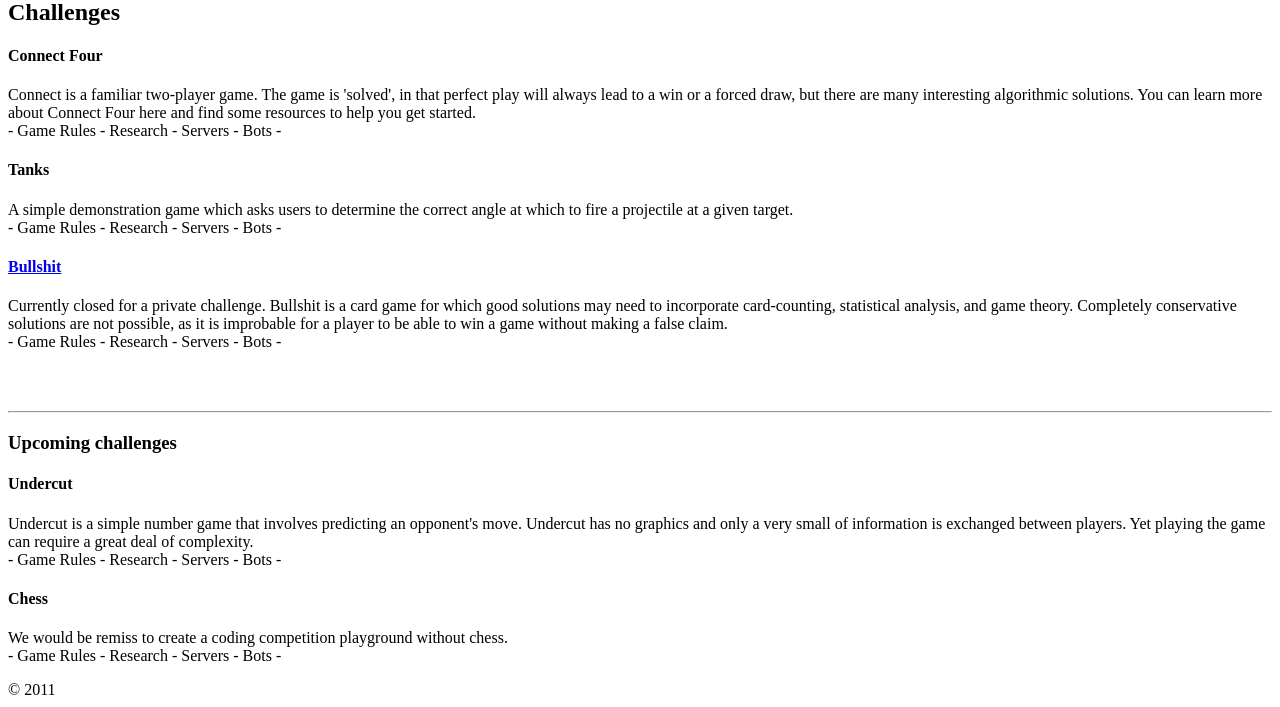
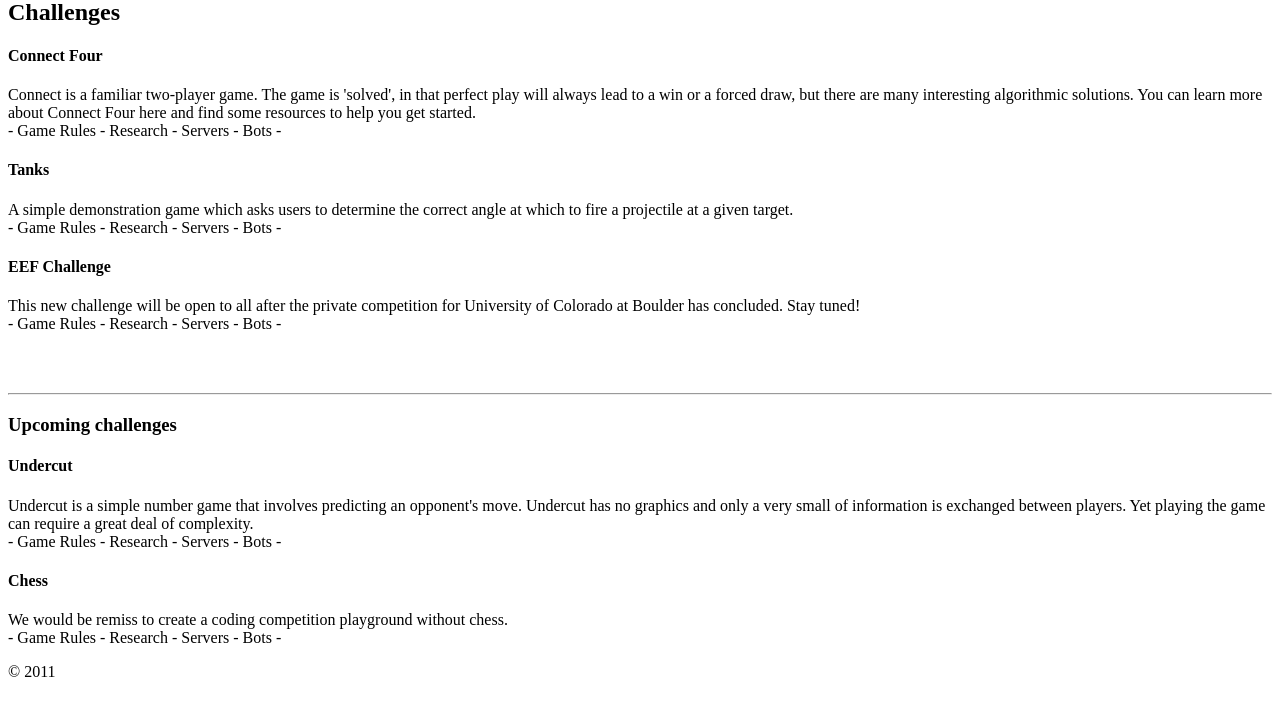
Before and after one commit to battle-io/web-php, a PHP site: template application/views/codewars/challenges.php in a window 1280 px wide. Shown: the part 342-1049 px from the top of the page. After the commit the page ends 1019 px from the top, so only its background shows below. Run offline with PHP 8.4, Linux system fonts and the light colour scheme; the template is opened without the code that fills it, so the values that code supplies are empty; some libraries are stand-ins or nearby versions.

Commit message:
Hid information about Bullshit at client's request.

```diff
--- a/application/views/codewars/challenges.php
+++ b/application/views/codewars/challenges.php
@@ -18,10 +18,18 @@ A simple demonstration game which asks users to determine the correct angle at w
 <div class="challenge-links">- Game Rules - Research - Servers - Bots -</div>
 </p>
 
+<p><h4>EEF Challenge</h4>
+This new challenge will be open to all after the private competition for University of Colorado at Boulder has concluded. Stay tuned!<br />
+<div class="challenge-links">- Game Rules - Research - Servers - Bots -</div>
+</p>
+
+<?php /*
 <p><h4><a href="/bullshit/">Bullshit</a></h4>
 Currently closed for a private challenge. Bullshit is a card game for which good solutions may need to incorporate card-counting, statistical analysis, and game theory. Completely conservative solutions are not possible, as it is improbable for a player to be able to win a game without making a false claim. <br />
 <div class="challenge-links">- Game Rules - Research - Servers - Bots -</div>
 </p>
+*/ ?>
+
 <br /><br />
 <hr />
 <h3>Upcoming challenges</h3>
```
